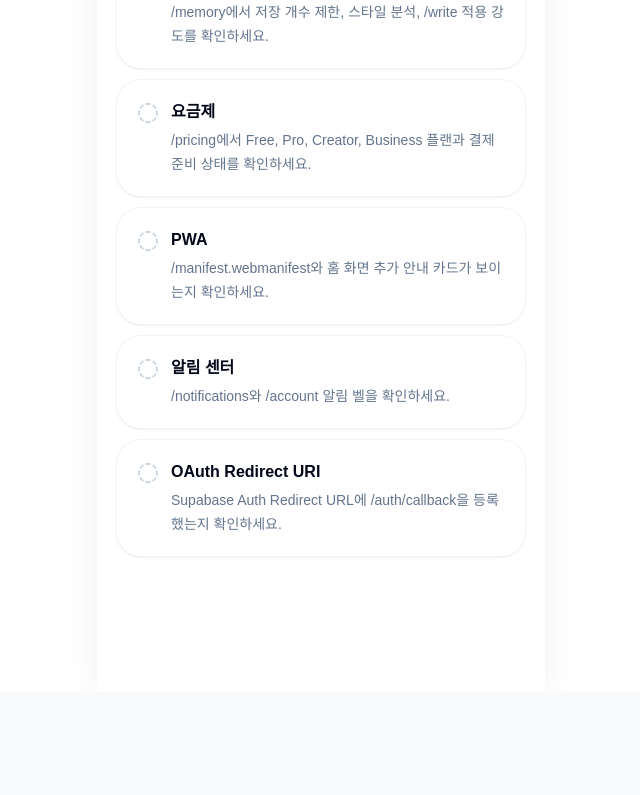
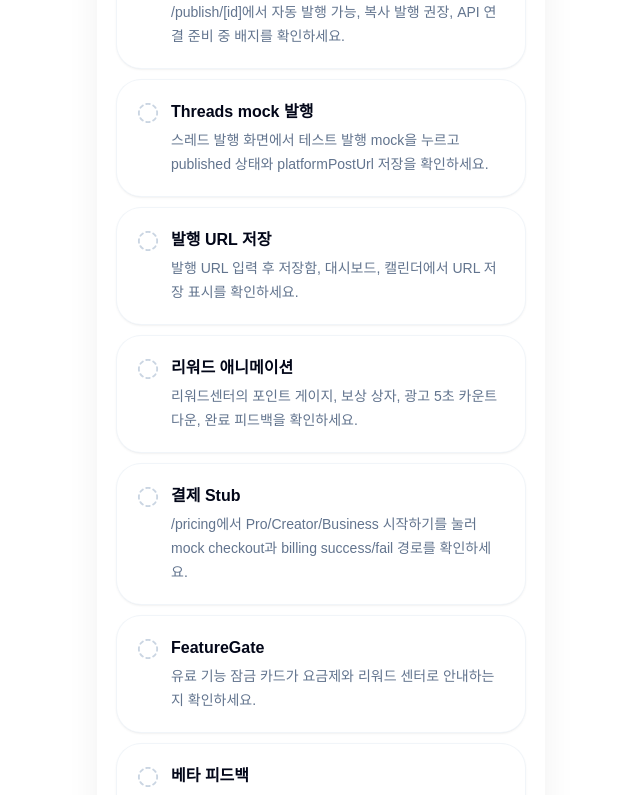
Before and after one commit to mykim2732/tripwriter, a Next.js app: page /qa in a window 1280 px wide. Shown: the part 2380-3175 px from the top of the page, without its empty margins (319-959 px from the left). Before the commit the page ends 3072 px from the top, so only its background shows below. Built offline with nearby package versions, Linux system fonts and the light colour scheme; no server answers.

Commit message:
Sprint 110: polish publish rewards QA docs

```diff
--- a/app/qa/page.tsx
+++ b/app/qa/page.tsx
@@ -67,6 +67,13 @@ export default function QaPage() {
     { label: "친구 초대", status: "ready", description: "/invite에서 초대 코드와 링크 복사가 동작하는지 확인하세요." },
     { label: "제휴 링크", status: "ready", description: "리뷰/상세페이지 링크 타입에서 제휴 링크를 선택하고 발행 복사에 광고/제휴 표시가 붙는지 확인하세요." },
     { label: "수익화 가이드", status: "ready", description: "/monetization은 관리자만 접근 가능하며 광고/제휴/결제 연결 상태를 점검합니다." },
+    { label: "발행 가능성 점검", status: "ready", description: "/publish/[id]에서 자동 발행 가능, 복사 발행 권장, API 연결 준비 중 배지를 확인하세요." },
+    { label: "Threads mock 발행", status: "ready", description: "스레드 발행 화면에서 테스트 발행 mock을 누르고 published 상태와 platformPostUrl 저장을 확인하세요." },
+    { label: "발행 URL 저장", status: "ready", description: "발행 URL 입력 후 저장함, 대시보드, 캘린더에서 URL 저장 표시를 확인하세요." },
+    { label: "리워드 애니메이션", status: "ready", description: "리워드센터의 포인트 게이지, 보상 상자, 광고 5초 카운트다운, 완료 피드백을 확인하세요." },
+    { label: "결제 Stub", status: "ready", description: "/pricing에서 Pro/Creator/Business 시작하기를 눌러 mock checkout과 billing success/fail 경로를 확인하세요." },
+    { label: "FeatureGate", status: "ready", description: "유료 기능 잠금 카드가 요금제와 리워드 센터로 안내하는지 확인하세요." },
+    { label: "베타 피드백", status: "ready", description: "/feedback에서 별점, 불편한 점, 기능 요청, 버그 신고 mock 저장을 확인하세요." },
     { label: "내 말투", status: "ready", description: "/memory에서 저장 개수 제한, 스타일 분석, /write 적용 강도를 확인하세요." },
     { label: "요금제", status: "ready", description: "/pricing에서 Free, Pro, Creator, Business 플랜과 결제 준비 상태를 확인하세요." },
     { label: "PWA", status: "ready", description: "/manifest.webmanifest와 홈 화면 추가 안내 카드가 보이는지 확인하세요." },
```
Also changed, not shown: 2 other files (tests, documents, lock files or other folders).
